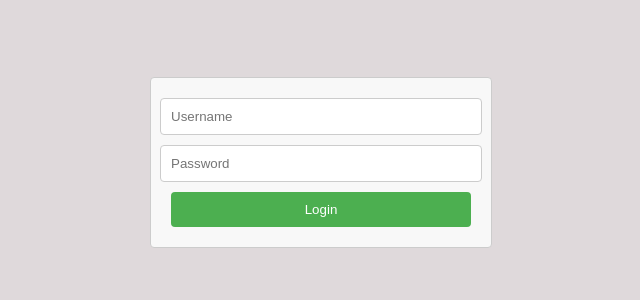
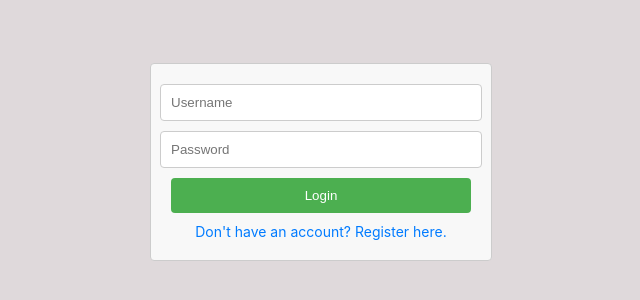
Before and after one commit to liav2002/FSWD_PR5_0871_3728, a React (Create React App) app in the folder app/: page /login in a window 1280 px wide. Shown: the part 208-508 px from the top of the page, without its empty margins (249-889 px from the left). Built offline with nearby package versions, Linux system fonts and the light colour scheme.

Commit message:
build infrastructure to register fetaure.

```diff
--- a/app/src/App.js
+++ b/app/src/App.js
@@ -1,6 +1,7 @@
 import React from 'react';
 import './App.css';
 import Login from './components/login';
+import Register from './components/register';
 import Home from './components/home';
 import { Route, BrowserRouter as Router, Redirect, Switch } from 'react-router-dom'
 
@@ -14,14 +15,9 @@ function App() {
             <Redirect to="login" />
           </Route>
 
-          <Route path="/login">
-            <Login />
-          </Route>
-
-          <Route path="/home">
-            <Home />
-          </Route>
-
+          <Route exact path="/login" component={Login} />
+          <Route path="/register" component={Register} />
+          <Route path="/home" component={Home} />
         </Switch>
       </Router>
     </div>
--- a/app/src/components/login.js
+++ b/app/src/components/login.js
@@ -1,8 +1,7 @@
 import React from 'react';
-import { useEffect, useState } from 'react';
-// import Home from './home';
+import { useState } from 'react';
 import '../css/login.css';
-import { useHistory } from 'react-router-dom';
+import { useHistory, Link  } from 'react-router-dom';
 
 function Login() {
 
@@ -11,7 +10,7 @@ function Login() {
     const history = useHistory();
 
 
-    const handleSubmit = async (event) => {
+    const loginButtonClicked = async (event) => {
         event.preventDefault();
         try {
             const response = await fetch(`http://localhost:8000/users`);
@@ -31,35 +30,34 @@ function Login() {
         }
     }
 
-
-
-    const handleChangeUsername = (event) => {
+    const handleUsernameChanged = (event) => {
         setUsername(event.target.value);
     }
 
-    const handleChangePassword = (event) => {
+    const handlePasswordChanged = (event) => {
         setPassword(event.target.value)
     }
 
 
     return (
         <div className="container">
-          <form className="form" onSubmit={handleSubmit}>
+          <form className="form" onSubmit={loginButtonClicked}>
             <input
               className="input"
               type="text"
               placeholder="Username"
               value={username}
-              onChange={handleChangeUsername}
+              onChange={handleUsernameChanged}
             />
             <input
               className="input"
               type="password"
               placeholder="Password"
               value={password}
-              onChange={handleChangePassword}
+              onChange={handlePasswordChanged}
             />
             <button className="button">Login</button>
+            <Link to="/register" className="register-link">Don't have an account? Register here.</Link>
           </form>
         </div>
       );
--- /dev/null
+++ b/app/src/components/register.js
@@ -0,0 +1,12 @@
+import React from 'react';
+import '../css/register.css';
+
+function Register() {
+    return (
+        <div>
+            <h1>Register</h1>
+        </div>
+    );
+}
+
+export default Register;
--- a/app/src/css/login.css
+++ b/app/src/css/login.css
@@ -42,3 +42,17 @@
   .button:hover {
     background-color: #45a049;
   }
+
+  .register-link {
+    display: block;
+    margin-top: 10px;
+    text-align: center;
+    color: #007BFF;
+    text-decoration: none;
+    font-size: 14px;
+}
+
+.register-link:hover {
+    color: #0056b3;
+    text-decoration: underline;
+}
```
Also changed, not shown: app/src/css/register.css (added).
